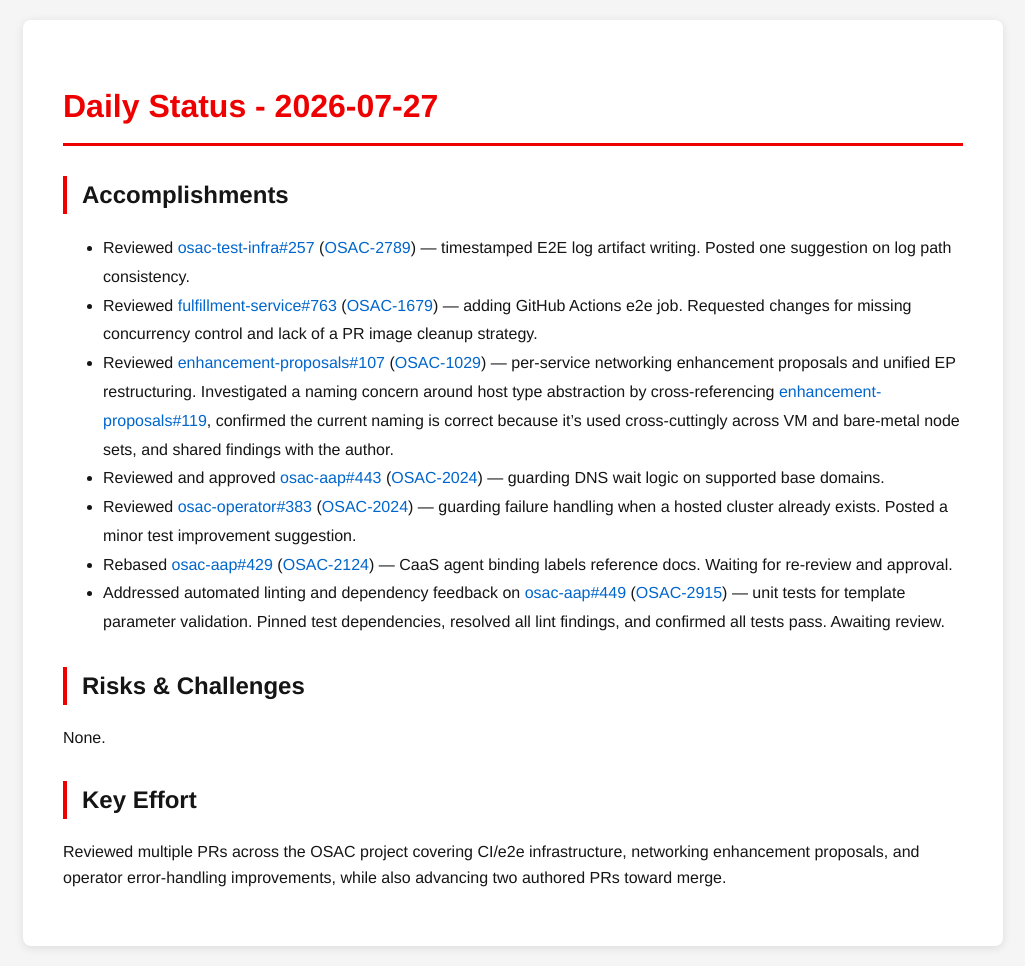
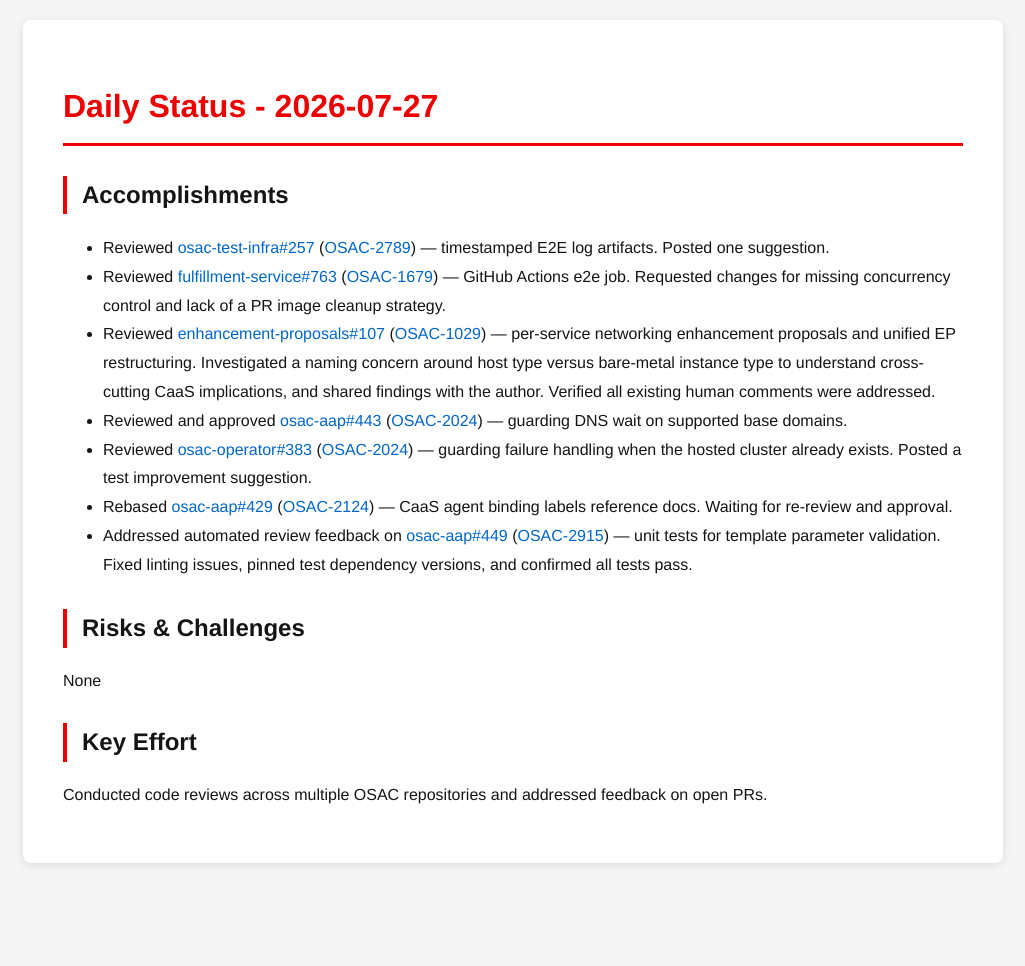
Before and after one commit to tzvatot/daily-status, a Jekyll site: the page built from 2026-07-27.md, in a window 1280 px wide. Shown: the whole page, without its empty margins (127-1152 px from the left). Built offline with Jekyll 4.4.1, drawn with Linux system fonts in a browser that asks for light colours; after the commit the page ends 900 px from its top, so only the background shows below that.

Commit message:
Daily status update - 2026-07-27

```diff
--- a/2026-07-27.md
+++ b/2026-07-27.md
@@ -7,16 +7,16 @@
 # Daily Status - 2026-07-27
 
 ## Accomplishments
-- Reviewed [osac-test-infra#257](https://github.com/osac-project/osac-test-infra/pull/257) ([OSAC-2789](https://redhat.atlassian.net/browse/OSAC-2789)) — timestamped E2E log artifact writing. Posted one suggestion on log path consistency.
-- Reviewed [fulfillment-service#763](https://github.com/osac-project/fulfillment-service/pull/763) ([OSAC-1679](https://redhat.atlassian.net/browse/OSAC-1679)) — adding GitHub Actions e2e job. Requested changes for missing concurrency control and lack of a PR image cleanup strategy.
-- Reviewed [enhancement-proposals#107](https://github.com/osac-project/enhancement-proposals/pull/107) ([OSAC-1029](https://redhat.atlassian.net/browse/OSAC-1029)) — per-service networking enhancement proposals and unified EP restructuring. Investigated a naming concern around host type abstraction by cross-referencing [enhancement-proposals#119](https://github.com/osac-project/enhancement-proposals/pull/119), confirmed the current naming is correct because it's used cross-cuttingly across VM and bare-metal node sets, and shared findings with the author.
-- Reviewed and approved [osac-aap#443](https://github.com/osac-project/osac-aap/pull/443) ([OSAC-2024](https://redhat.atlassian.net/browse/OSAC-2024)) — guarding DNS wait logic on supported base domains.
-- Reviewed [osac-operator#383](https://github.com/osac-project/osac-operator/pull/383) ([OSAC-2024](https://redhat.atlassian.net/browse/OSAC-2024)) — guarding failure handling when a hosted cluster already exists. Posted a minor test improvement suggestion.
+- Reviewed [osac-test-infra#257](https://github.com/osac-project/osac-test-infra/pull/257) ([OSAC-2789](https://redhat.atlassian.net/browse/OSAC-2789)) — timestamped E2E log artifacts. Posted one suggestion.
+- Reviewed [fulfillment-service#763](https://github.com/osac-project/fulfillment-service/pull/763) ([OSAC-1679](https://redhat.atlassian.net/browse/OSAC-1679)) — GitHub Actions e2e job. Requested changes for missing concurrency control and lack of a PR image cleanup strategy.
+- Reviewed [enhancement-proposals#107](https://github.com/osac-project/enhancement-proposals/pull/107) ([OSAC-1029](https://redhat.atlassian.net/browse/OSAC-1029)) — per-service networking enhancement proposals and unified EP restructuring. Investigated a naming concern around host type versus bare-metal instance type to understand cross-cutting CaaS implications, and shared findings with the author. Verified all existing human comments were addressed.
+- Reviewed and approved [osac-aap#443](https://github.com/osac-project/osac-aap/pull/443) ([OSAC-2024](https://redhat.atlassian.net/browse/OSAC-2024)) — guarding DNS wait on supported base domains.
+- Reviewed [osac-operator#383](https://github.com/osac-project/osac-operator/pull/383) ([OSAC-2024](https://redhat.atlassian.net/browse/OSAC-2024)) — guarding failure handling when the hosted cluster already exists. Posted a test improvement suggestion.
 - Rebased [osac-aap#429](https://github.com/osac-project/osac-aap/pull/429) ([OSAC-2124](https://redhat.atlassian.net/browse/OSAC-2124)) — CaaS agent binding labels reference docs. Waiting for re-review and approval.
-- Addressed automated linting and dependency feedback on [osac-aap#449](https://github.com/osac-project/osac-aap/pull/449) ([OSAC-2915](https://redhat.atlassian.net/browse/OSAC-2915)) — unit tests for template parameter validation. Pinned test dependencies, resolved all lint findings, and confirmed all tests pass. Awaiting review.
+- Addressed automated review feedback on [osac-aap#449](https://github.com/osac-project/osac-aap/pull/449) ([OSAC-2915](https://redhat.atlassian.net/browse/OSAC-2915)) — unit tests for template parameter validation. Fixed linting issues, pinned test dependency versions, and confirmed all tests pass.
 
 ## Risks & Challenges
-None.
+None
 
 ## Key Effort
-Reviewed multiple PRs across the OSAC project covering CI/e2e infrastructure, networking enhancement proposals, and operator error-handling improvements, while also advancing two authored PRs toward merge.
+Conducted code reviews across multiple OSAC repositories and addressed feedback on open PRs.
```
